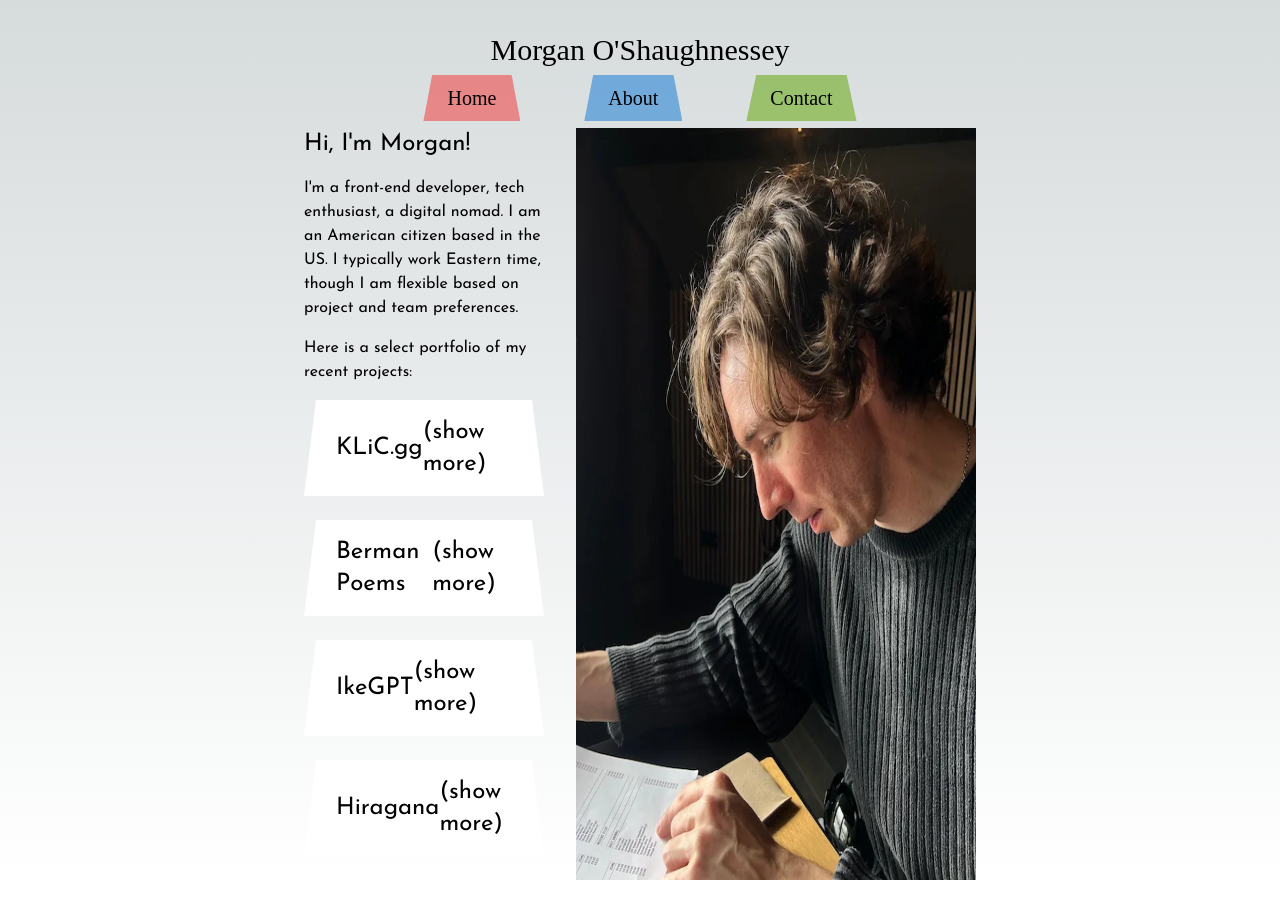
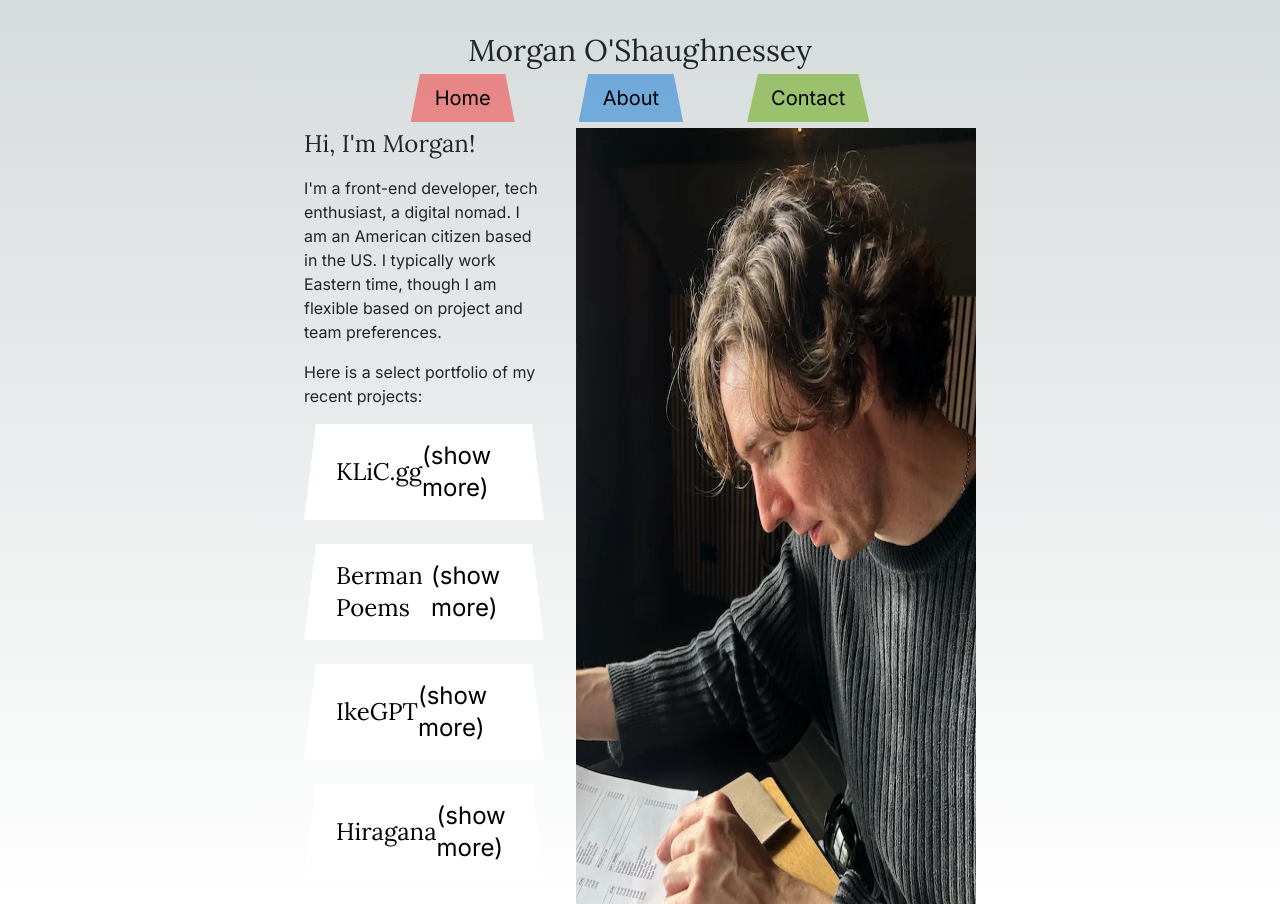
Before and after one commit to theMorganObject/tmo-portfolio, a Next.js app: page / in a window 1280 px wide. Before the commit the page ends 880 px from the top, so only its background shows below. Built offline with nearby package versions, Linux system fonts and the light colour scheme.

Commit message:
font updates and project detail naming update

```diff
--- a/src/app/layout.tsx
+++ b/src/app/layout.tsx
@@ -1,19 +1,18 @@
 import './globals.css';
 import type { Metadata } from 'next';
-import { Josefin_Sans } from 'next/font/google';
-import localFont from 'next/font/local';
+import { Inter, Lora } from 'next/font/google';
 import Header from '@/components/UI/Header';
 
-const josefinSans = Josefin_Sans({
+const inter = Inter({
   subsets: ['latin'],
   display: 'swap',
-  variable: '--font-josefin-sans',
+  variable: '--font-inter',
 });
 
-const reey = localFont({
-  src: './Reey-Regular.otf',
+const lora = Lora({
+  subsets: ['latin'],
   display: 'swap',
-  variable: '--font-reey',
+  variable: '--font-lora',
 });
 
 export const metadata: Metadata = {
@@ -30,8 +29,8 @@ export default function RootLayout({
   children: React.ReactNode;
 }) {
   return (
-    <html lang='en'>
-      <body className={`${josefinSans.variable} ${reey.variable}`}>
+    <html lang='en' className={`${inter.variable} ${lora.variable}`}>
+      <body className='font-sans bg-gray-0 text-gray-9'>
         <Header />
         {children}
       </body>
--- a/src/app/page.tsx
+++ b/src/app/page.tsx
@@ -7,7 +7,7 @@ export default function Home() {
     <section className='min-h-screen font-sans flex flex-col items-center'>
       <div className='flex gap-8 max-w-2xl mt-32'>
         <div>
-          <h2 className='text-2xl mb-4'>Hi, I'm Morgan!</h2>
+          <h2 className='font-serif text-2xl mb-4'>Hi, I'm Morgan!</h2>
           <p className='mb-4'>
             {' '}
             I&apos;m a front-end developer, tech enthusiast, a digital nomad. I
--- a/src/app/projects/[slug]/page.tsx
+++ b/src/app/projects/[slug]/page.tsx
@@ -1,4 +1,4 @@
-import NewProjectDetail from '@/components/gallery/project/ProjectDetail';
+import ProjectDetail from '@/components/gallery/project/ProjectDetail';
 import { portfolioData } from '../../../../lib/portfolioData';
 
 export function generateStaticParams() {
@@ -12,7 +12,7 @@ export function generateStaticParams() {
 export default function Page({ params }: { params: { slug: string } }) {
   return (
     <section className='min-h-screen font-sans pt-10'>
-      <NewProjectDetail id={`projects/${params.slug}`} data={portfolioData} />
+      <ProjectDetail id={`projects/${params.slug}`} data={portfolioData} />
     </section>
   );
 }
--- a/src/components/UI/Header.tsx
+++ b/src/components/UI/Header.tsx
@@ -6,7 +6,7 @@ function Header() {
   return (
     <>
       <header className='fixed top-0 left-0 right-0 flex flex-col items-center justify-center py-8'>
-        <h1 className='text-gray-950 text-xl md:text-2xl lg:text-3xl mb-4'>
+        <h1 className='font-serif text-gray-950 text-xl md:text-2xl lg:text-3xl mb-4'>
           {fullName}
         </h1>
         <Nav />
--- a/src/components/WorkSample.tsx
+++ b/src/components/WorkSample.tsx
@@ -14,7 +14,7 @@ const WorkSample: React.FC<WorkSampleProps> = ({ siteName, href }) => {
         href={href}
         className={`flex justify-between items-center size-full px-8 py-4 cursor-pointer mb-4 ${styles.trapezoidButton}`}
       >
-        <span>{siteName}</span>
+        <span className='font-serif'>{siteName}</span>
         <span className='text-gray-300'>(show more)</span>
       </Link>
     </li>
--- a/src/components/gallery/project/ProjectDetail.tsx
+++ b/src/components/gallery/project/ProjectDetail.tsx
@@ -37,7 +37,7 @@ function ProjectDetail({ id, data }: { id: string; data: any }) {
   return (
     <article className='flex flex-col justify-center items-center p-4 mt-20'>
       <header>
-        <h2 className='text-3xl tracking-wider mb-12 2xs:text-3xl'>
+        <h2 className='font-serif text-3xl tracking-wider mb-12 2xs:text-3xl'>
           {siteName}
         </h2>
       </header>
@@ -55,7 +55,10 @@ function ProjectDetail({ id, data }: { id: string; data: any }) {
 
       {/* Tech Stack Section */}
       <section aria-labelledby='tech-stack'>
-        <h3 id='tech-stack' className='text-xl tracking-wide text-center mb-8'>
+        <h3
+          id='tech-stack'
+          className='font-serif text-xl tracking-wide text-center mb-8'
+        >
           Tech Stack
         </h3>
         <div className='flex flex-wrap gap-2 mb-12'>
--- a/src/components/gallery/project/ProjectFeature.tsx
+++ b/src/components/gallery/project/ProjectFeature.tsx
@@ -14,7 +14,7 @@ export default function ProjectFeature({
       }`}
     >
       <div className='flex flex-col gap-4'>
-        <h3 className='text-xl tracking-wide text-center'>{name}</h3>
+        <h3 className='font-serif text-xl tracking-wide text-center'>{name}</h3>
         <p className='text-base max-w-96 2xs:text-lg sm:text-lg sm:max-w-screen-xs'>
           {text}
         </p>
--- a/tailwind.config.ts
+++ b/tailwind.config.ts
@@ -93,8 +93,8 @@ const config: Config = {
     },
     extend: {
       fontFamily: {
-        sans: ['var(--font-josefin-sans)'],
-        reey: ['var(--font-reey)'],
+        sans: ['var(--font-inter)', ...defaultTheme.fontFamily.sans],
+        serif: ['var(--font-lora)', ...defaultTheme.fontFamily.serif],
       },
       gridTemplateColumns: {
         '20': 'repeat(20, minmax(0, 1fr))',
```
Also changed, not shown: src/app/Reey-Regular.otf (deleted).
